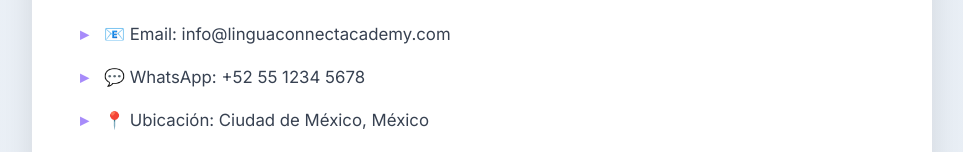
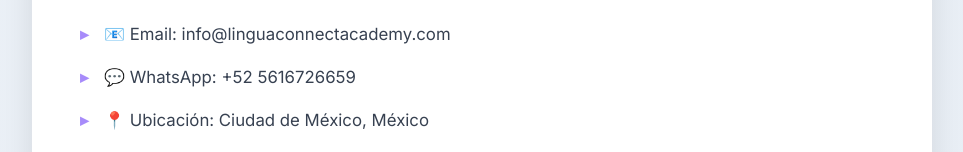
Before and after one commit to Fatimasalg23w/linguaconnect, a React (Vite) app: page /terminos in a window 1280 px wide. Shown: the part 8026-8178 px from the top of the page, without its empty margins (158-1121 px from the left). Built offline with nearby package versions, Linux system fonts and the light colour scheme; no server answers; the HTML template or start-up script is replaced by a standard one.

Commit message:
actualizacion

```diff
--- a/src/Privacidad.jsx
+++ b/src/Privacidad.jsx
@@ -259,7 +259,7 @@
           </p>
           <ul>
             <li>📧 Email: privacidad@linguaconnectacademy.com</li>
-            <li>💬 WhatsApp: +52 55 1234 5678</li>
+            <li>💬 WhatsApp: +52 5616726659</li>
             <li>📍 Ubicación: Ciudad de México, México</li>
           </ul>
           <p>
--- a/src/Terminos.jsx
+++ b/src/Terminos.jsx
@@ -259,7 +259,7 @@
           </p>
           <ul>
             <li>📧 Email: info@linguaconnectacademy.com</li>
-            <li>💬 WhatsApp: +52 55 1234 5678</li>
+            <li>💬 WhatsApp: +52 5616726659</li>
             <li>📍 Ubicación: Ciudad de México, México</li>
           </ul>
         </section>
```
